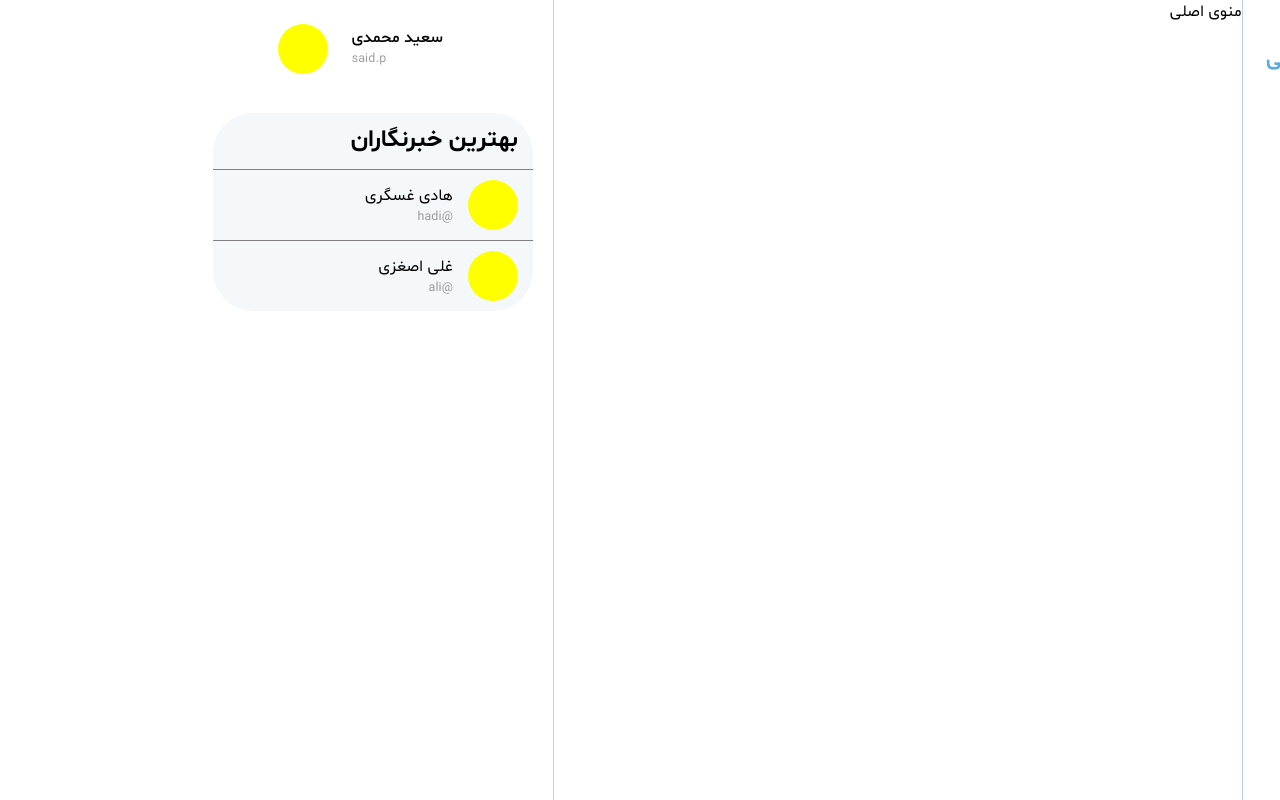
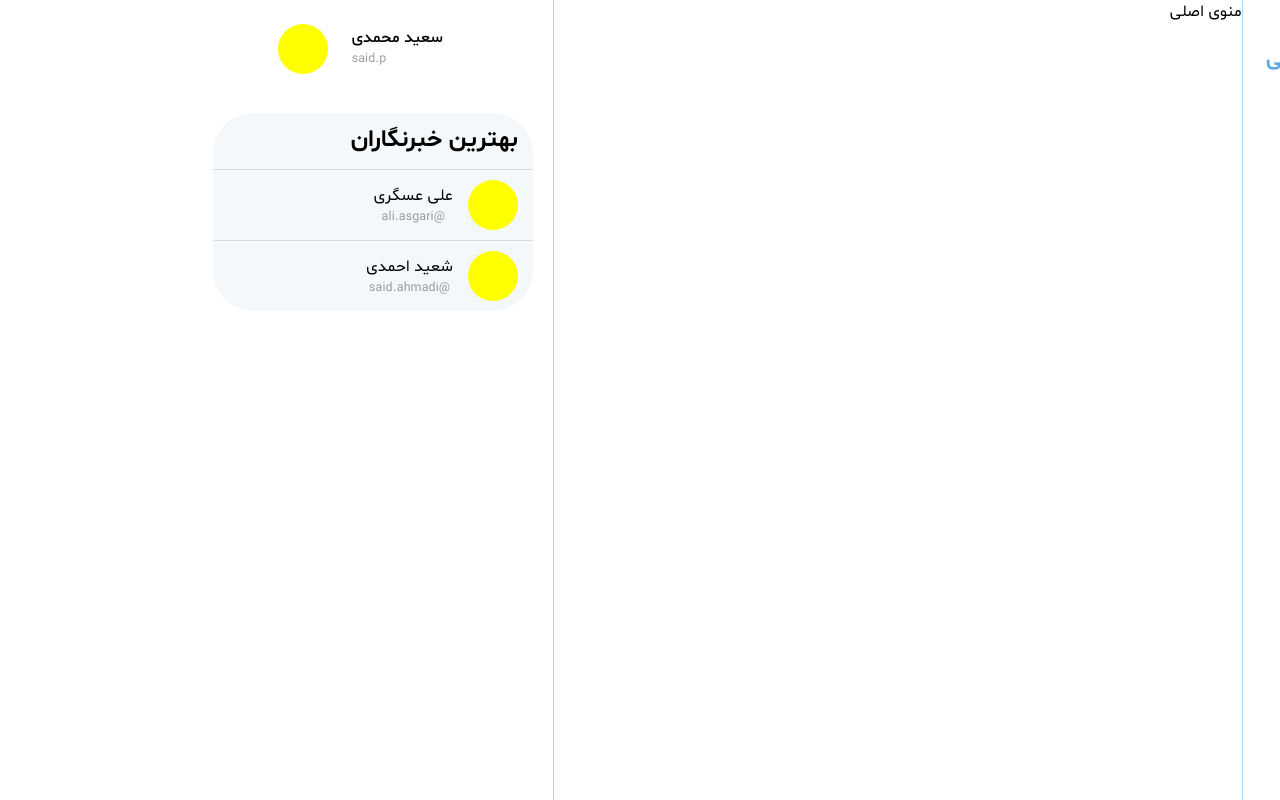
Before and after one commit to kiyan6868/twiter, a React (Create React App) app: page / in a window 1280 px wide. Built offline with nearby package versions, Linux system fonts and the light colour scheme.

Commit message:
kamel-kardane-bakhshe-left-sideBar

```diff
--- a/src/components/layout/styles.js
+++ b/src/components/layout/styles.js
@@ -83,8 +83,8 @@ const useStyle = makeStyles(Theme=>({
         borderRadius : '2.5rem',
         marginTop : '15px'
     },
-    khabrnegarItem : {
-        borderBottom : '1px solid gray'
+    buttonBase : {
+        width : '100%'
     }
 }))
 
--- a/src/components/leftSideBar/BehtarinKhabarnegaranBox.js
+++ b/src/components/leftSideBar/BehtarinKhabarnegaranBox.js
@@ -1,6 +1,21 @@
-import { Grid, Typography } from '@material-ui/core';
+import {Divider, Grid, Typography} from '@material-ui/core'
 import useStyle from '../layout/styles'
+import BehtarinKhabarnegaranList from './BehtarinKhabarnegaranList';
 
+const BartarinKhabarnegaranListData = [
+    {
+        id : 1,
+        'image' : '',
+        'userName' : 'علی عسگری',
+        'userId' : '@ali.asgari'
+    },
+    {
+        id : 2,
+        'image' : '',
+        'userName' : 'شعید احمدی',
+        'userId' : '@said.ahmadi'
+    }
+]
 
 
 const BehtarinKhabarnegaranBox = ()=>{
@@ -8,28 +23,22 @@ const BehtarinKhabarnegaranBox = ()=>{
    const classes = useStyle() ;
   return (
     <Grid container direction={'column'} className={classes.behtarinKhabarnegaranBox}>
-        <Grid item className={classes.khabrnegarItem}>
+        <Grid item>
             <Typography  className={classes.khabarnegaranText}>بهترین خبرنگاران</Typography>
         </Grid>
+        <Divider/>
         <Grid item>
-            <Grid container direction={'row'} alignItems={'center'} className={classes.khabrnegarItem}>
-                <Grid item>
-                    <div className={classes.khabrnegaranImage}></div>
-                </Grid>
-                <Grid item>
-                    <Typography>هادی غسگری</Typography>
-                    <Typography className={classes.userIdText}>@hadi</Typography>
-                </Grid>
-            </Grid>
-            <Grid container direction={'row'} alignItems={'center'}>
-                <Grid item>
-                    <div className={classes.khabrnegaranImage}></div>
-                </Grid>
-                <Grid item>
-                    <Typography>غلی اصغزی</Typography>
-                    <Typography className={classes.userIdText}>@ali</Typography>
-                </Grid>
-            </Grid>
+            {
+                BartarinKhabarnegaranListData.map((item,index)=>
+                    <>
+                        <BehtarinKhabarnegaranList userName={item.userName} userId={item.userId}/>
+                        {index!==BartarinKhabarnegaranListData.length-1 &&
+                        <Divider/>
+                        }
+                    </>
+                )
+            }
+
         </Grid>
     </Grid>
 
--- /dev/null
+++ b/src/components/leftSideBar/BehtarinKhabarnegaranList.js
@@ -0,0 +1,27 @@
+import {ButtonBase, Grid, Typography} from '@material-ui/core'
+import React from 'react';
+import useStyle from '../layout/styles'
+
+
+const BehtarinKhabarnegaranList = ({userName,userId})=>{
+
+   const classes = useStyle() ;
+  return (
+            <React.Fragment>
+                <ButtonBase className={classes.buttonBase}>
+                    <Grid container direction={'row'} alignItems={'center'}>
+                        <Grid item>
+                            <div className={classes.khabrnegaranImage}></div>
+                        </Grid>
+                        <Grid item>
+                            <Typography>{userName}</Typography>
+                            <Typography className={classes.userIdText}>{userId}</Typography>
+                        </Grid>
+                    </Grid>
+                </ButtonBase>
+
+            </React.Fragment>
+  );
+}
+
+export default BehtarinKhabarnegaranList;
--- a/src/components/rightSideBar/DaghtarinHashtags.js
+++ b/src/components/rightSideBar/DaghtarinHashtags.js
@@ -1,29 +1,29 @@
 import useStyle from '../layout/styles'
-import {Grid, Typography} from '@material-ui/core'
+import {ButtonBase, Grid, Typography} from '@material-ui/core'
 
+const hashtagsData = [
+  'پرچم_دار_جدید', 'ما_آمده_ایم'
+]
 
 const DaghtarinHashtags = ()=>{
 
   const classes = useStyle() ;
   return (
       <Grid container direction={'column'}>
+        {
+          hashtagsData.map(item=>
+            <ButtonBase className={classes.buttonBase}>
               <Grid container direction={'row'}>
                 <Grid item>
                   <img className={classes.hashtagIcon} src={'images/hashtag-icon.jpg'}/>
                 </Grid>
                 <Grid item>
-            <Typography>پرچم_دار_جدید</Typography>
+                  <Typography>{item}</Typography>
                 </Grid>
               </Grid>
-
-        <Grid container direction={'row'}>
-          <Grid item>
-            <img className={classes.hashtagIcon} src={'images/hashtag-icon.jpg'}/>
-          </Grid>
-          <Grid item>
-            <Typography>پرچم_دار_جدید</Typography>
-          </Grid>
-        </Grid>
+            </ButtonBase>
+          )
+        }
 
       </Grid>
   );
```
Lines whose indentation alone changed are shown as unchanged.
